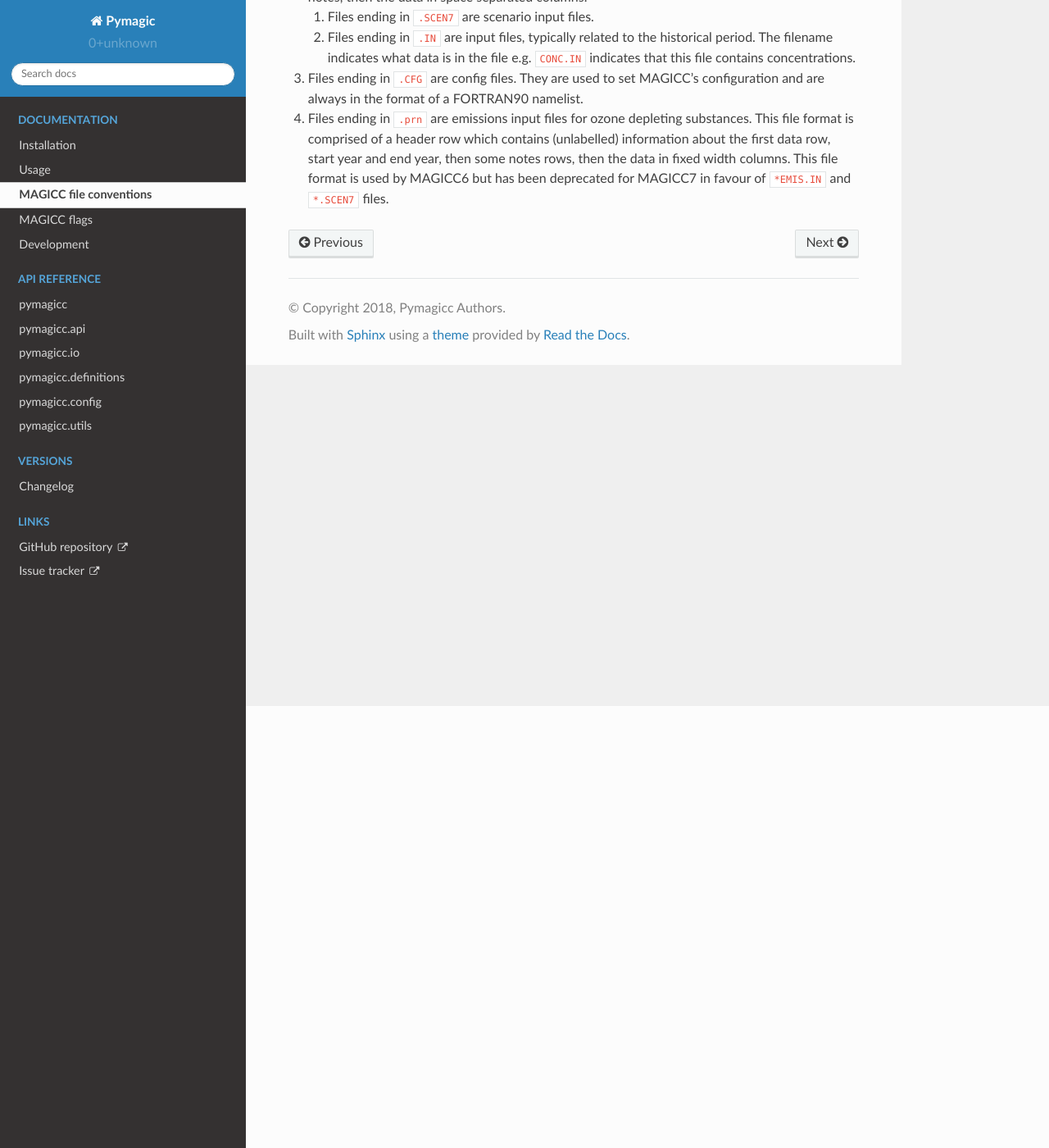
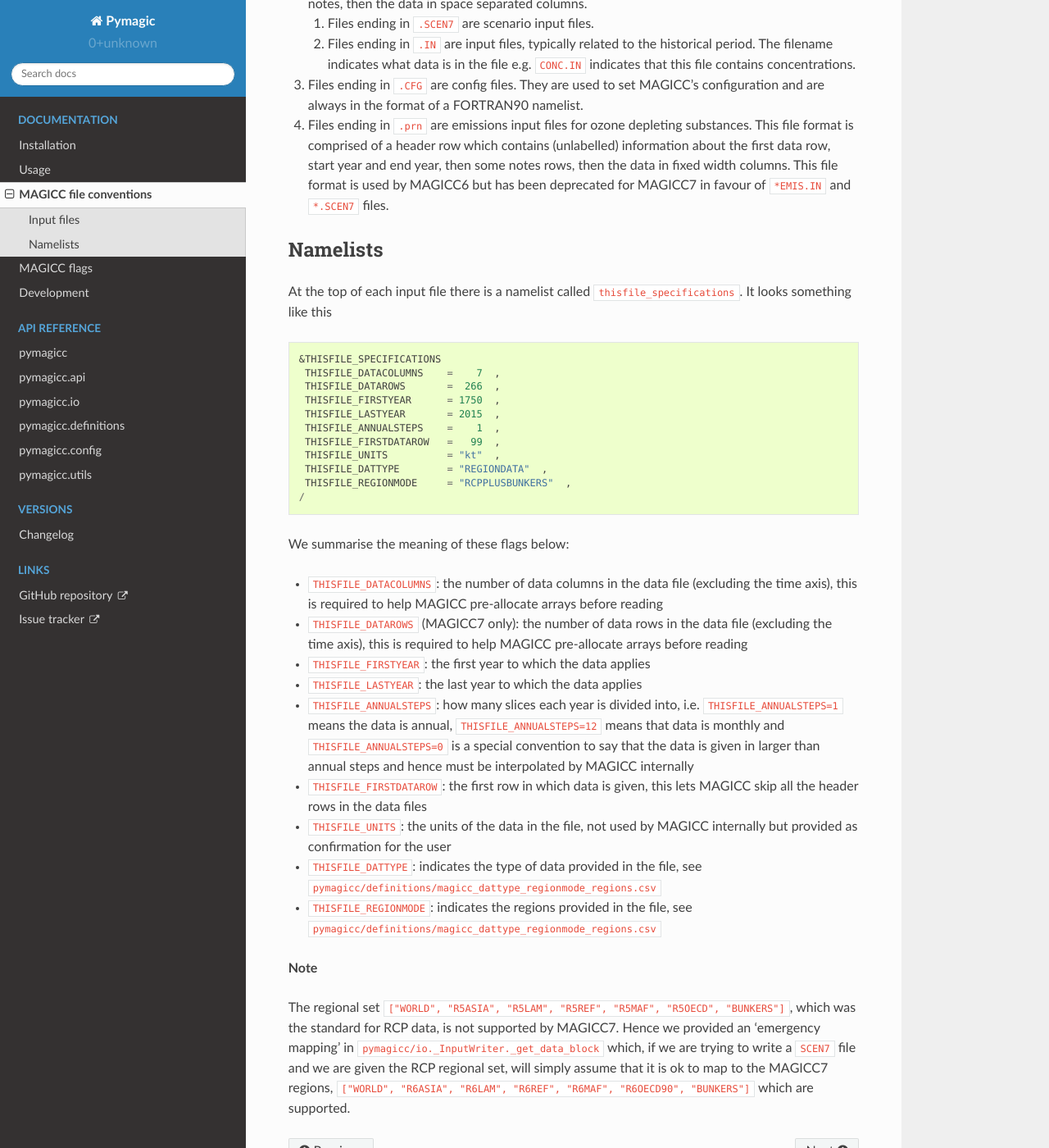
Before and after one commit to openscm/pymagicc, a Sphinx documentation site: the page built from docs/file_conventions.rst, in a window 1280 px wide and 1400 px high, scrolled down 539 px. Shown: the whole window at 82% size. Built offline with Sphinx 7.4.7 and the Read the Docs theme 2.0.0, drawn with Linux system fonts in a browser that asks for light colours.

Commit message:
Improve MAGICC7 docs

```diff
--- a/docs/file_conventions.rst
+++ b/docs/file_conventions.rst
@@ -2,6 +2,7 @@ MAGICC file conventions
 =======================
 
 Input files
+-----------
 
 The MAGICC ``run`` directory contains all of MAGICC’s input files. At
 the moment, we have only tested reading of these files. Hence whilst we
@@ -38,3 +39,46 @@ each of these files).
    width columns. This file format is used by MAGICC6 but has been
    deprecated for MAGICC7 in favour of ``*EMIS.IN`` and ``*.SCEN7``
    files.
+
+
+Namelists
+---------
+
+At the top of each input file there is a namelist called ``thisfile_specifications``. It looks something like this
+
+.. code:: Fortran
+
+   &THISFILE_SPECIFICATIONS
+    THISFILE_DATACOLUMNS    =    7  ,
+    THISFILE_DATAROWS       =  266  ,
+    THISFILE_FIRSTYEAR      = 1750  ,
+    THISFILE_LASTYEAR       = 2015  ,
+    THISFILE_ANNUALSTEPS    =    1  ,
+    THISFILE_FIRSTDATAROW   =   99  ,
+    THISFILE_UNITS          = "kt"  ,
+    THISFILE_DATTYPE        = "REGIONDATA"  ,
+    THISFILE_REGIONMODE     = "RCPPLUSBUNKERS"  ,
+   /
+
+We summarise the meaning of these flags below:
+
+- ``THISFILE_DATACOLUMNS``: the number of data columns in the data file (excluding the time axis), this is required to help MAGICC pre-allocate arrays before reading
+- ``THISFILE_DATAROWS`` (MAGICC7 only): the number of data rows in the data file (excluding the time axis), this is required to help MAGICC pre-allocate arrays before reading
+- ``THISFILE_FIRSTYEAR``: the first year to which the data applies
+- ``THISFILE_LASTYEAR``: the last year to which the data applies
+- ``THISFILE_ANNUALSTEPS``: how many slices each year is divided into, i.e. ``THISFILE_ANNUALSTEPS=1`` means the data is annual, ``THISFILE_ANNUALSTEPS=12`` means that data is monthly and ``THISFILE_ANNUALSTEPS=0`` is a special convention to say that the data is given in larger than annual steps and hence must be interpolated by MAGICC internally
+- ``THISFILE_FIRSTDATAROW``: the first row in which data is given, this lets MAGICC skip all the header rows in the data files
+- ``THISFILE_UNITS``: the units of the data in the file, not used by MAGICC internally but provided as confirmation for the user
+- ``THISFILE_DATTYPE``: indicates the type of data provided in the file, see ``pymagicc/definitions/magicc_dattype_regionmode_regions.csv``
+- ``THISFILE_REGIONMODE``: indicates the regions provided in the file, see ``pymagicc/definitions/magicc_dattype_regionmode_regions.csv``
+
+**Note**
+
+The regional set
+``["WORLD", "R5ASIA", "R5LAM", "R5REF", "R5MAF", "R5OECD", "BUNKERS"]``, which was the
+standard for RCP data, is not supported by MAGICC7. Hence we provided an 'emergency
+mapping' in ``pymagicc/io._InputWriter._get_data_block`` which, if we are trying to
+write a ``SCEN7`` file and we are given the RCP regional set, will simply assume that
+it is ok to map to the MAGICC7 regions,
+``["WORLD", "R6ASIA", "R6LAM", "R6REF", "R6MAF", "R6OECD90", "BUNKERS"]`` which are
+supported.
```
Also changed, not shown: 2 other files.
